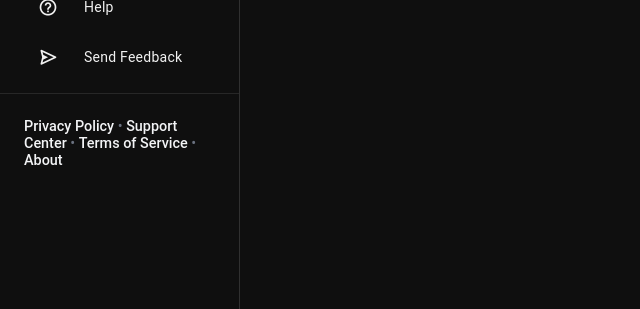
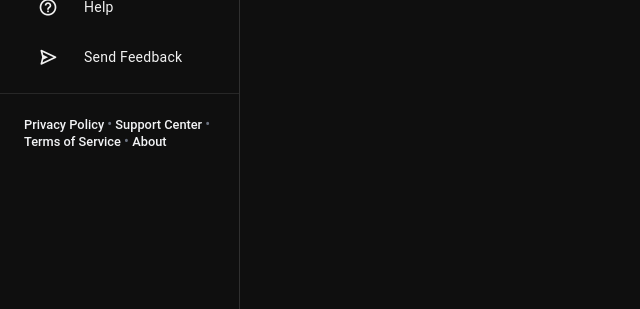
Before and after one commit to KenyanAudo03/video_downloader, a Django app: page / in a window 1280 px wide. Shown: the part 460-769 px from the top of the page, without its empty margins (0-640 px from the left). Run offline with Django 4.2, Linux system fonts and the light colour scheme; data that the repository does not hold is empty; parts of the project's set-up code (start-up, migrations or seed data) failed here and were passed over; some libraries are stand-ins or nearby versions.

Commit message:
Adjust legal links styling for improved readability

```diff
--- a/static/css/base.css
+++ b/static/css/base.css
@@ -510,10 +510,10 @@
 
      .legal-links {
          gap: 0.75rem;
-         font-size: 0.9rem;
+         font-size: 0.8rem;
          color: #6b7280;
          flex-wrap: wrap;
-         padding: 12px 24px;
+         padding: 10px 24px;
      }
 
      .legal-links a {
```
